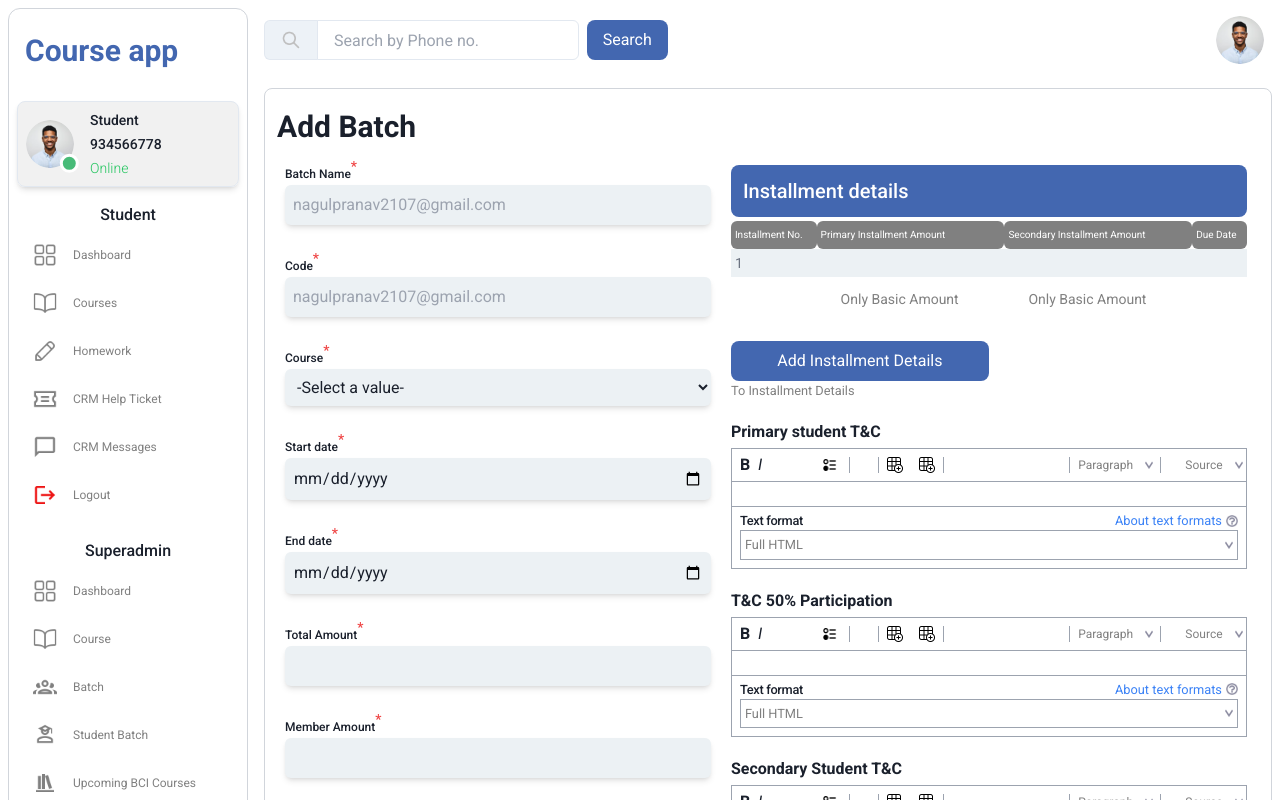
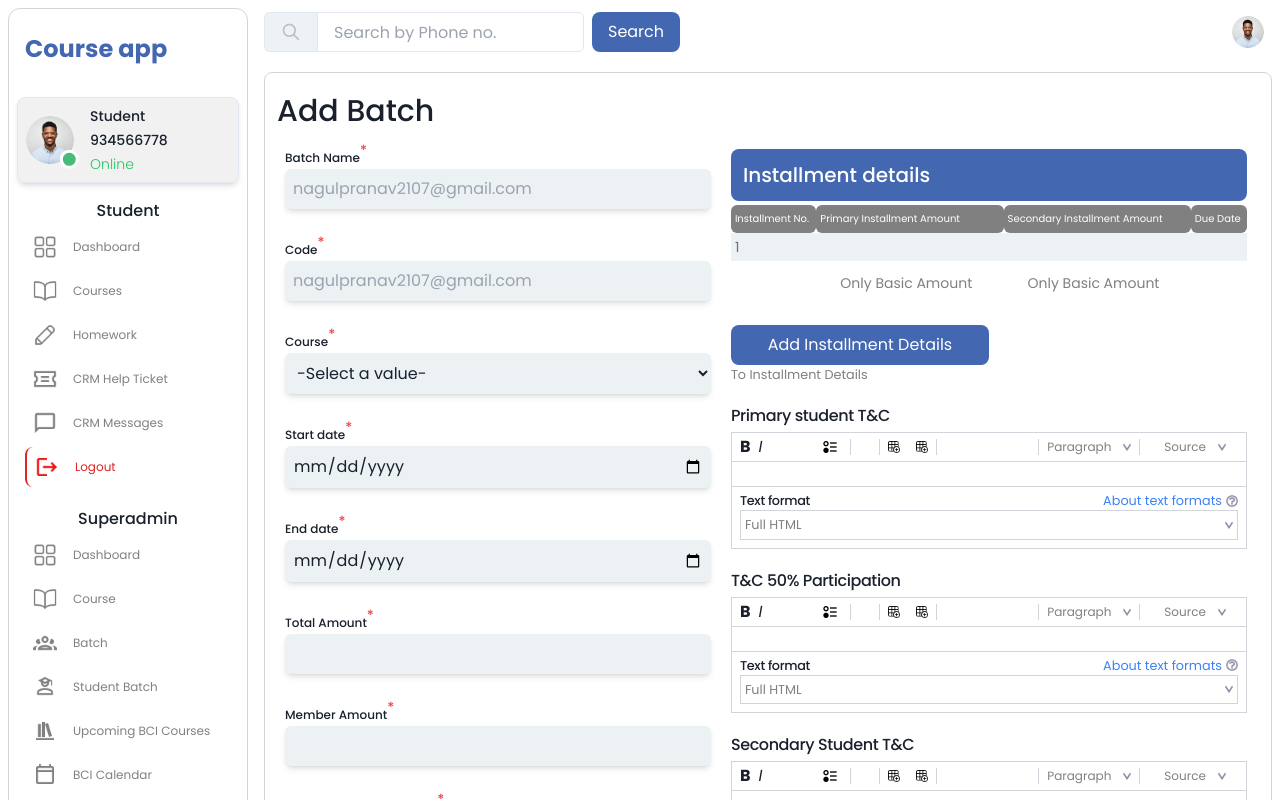
Before and after one commit to Ayushhgupta39/baaz-assignment, a React (Vite) app: page / in a window 1280 px wide. Shown: the top 800 px of the page. Built offline with nearby package versions, Linux system fonts and the light colour scheme.

Commit message:
chore: final fixes

```diff
--- a/src/App.jsx
+++ b/src/App.jsx
@@ -3,7 +3,7 @@ import Sidebar from "./components/Sidebar";
 
 function App() {
   return (
-    <div className="flex min-h-screen font-roboto">
+    <div className="flex min-h-screen font-poppins">
       <div className="w-1/5">
         <Sidebar />
       </div>
--- a/src/components/Sidebar.jsx
+++ b/src/components/Sidebar.jsx
@@ -6,7 +6,7 @@ function Sidebar() {
   return (
     <div className="flex flex-col p-2 border border-gray-300 rounded-xl gap-4 m-2">
       <div className="my-4 mx-2">
-        <h2 className="text-3xl text-custom_blue font-bold">Course app</h2>
+        <h2 className="text-2xl text-custom_blue font-semibold">Course app</h2>
       </div>
 
       <div>
--- a/src/components/dashboard/AddBatch.jsx
+++ b/src/components/dashboard/AddBatch.jsx
@@ -5,7 +5,7 @@ function AddBatch() {
   return (
     <div className="flex flex-col m-2 border border-gray-300 p-3 rounded-lg">
       <div className="my-2">
-        <h3 className="font-semibold text-3xl">Add Batch</h3>
+        <h3 className="font-medium text-3xl">Add Batch</h3>
       </div>
 
       <div className="flex ">
--- a/src/components/dashboard/DashboardNav.jsx
+++ b/src/components/dashboard/DashboardNav.jsx
@@ -22,7 +22,7 @@ function DashboardNav() {
         </div>
       </div>
       <div className="m-2">
-        <Avatar src={"images/profile-1.png"} />
+        <Avatar size={"sm"} src={"images/profile-1.png"} />
       </div>
     </div>
   );
--- a/src/components/dashboard/installment/InstallmentCard.jsx
+++ b/src/components/dashboard/installment/InstallmentCard.jsx
@@ -1,62 +1,90 @@
 function InstallmentCard({ label, id }) {
   return (
     <div className="flex flex-col my-4">
-      <label className="font-semibold my-1" htmlFor={id}>
+      <label className="font-medium my-1 tracking-tight" htmlFor={id}>
         {label}
       </label>
 
       <div className="flex flex-col">
-        <div className="flex items-center border border-gray-400">
+        <div className="flex items-center border border-gray-300">
           <div className="flex justify-between items-center gap-10">
             <div className="flex gap-2 mx-2">
               <p className="font-bold">B</p>
               <p className="italic">I</p>
             </div>
             <div className="mx-3">
-              <img className="size-4" src="tools/order.png" alt="" />
+              <img
+                className="size-4 cursor-pointer"
+                src="tools/order.png"
+                alt=""
+              />
             </div>
           </div>
 
-          <div className="p-2 w-[30px] border-l border-l-gray-400 border-r border-r-gray-400"></div>
+          <div className="p-2 w-[30px] border-l border-l-gray-300 border-r border-r-gray-300"></div>
 
           <div className="flex p-2 justify-evenly gap-4 items-center">
-            <img className="size-4" src="tools/Union.png" alt="" />
-            <img className="size-4" src="tools/Union.png" alt="" />
+            <img
+              className="size-3 cursor-pointer"
+              src="tools/Union.png"
+              alt=""
+            />
+            <img
+              className="size-3 cursor-pointer"
+              src="tools/Union.png"
+              alt=""
+            />
           </div>
 
-          <div className="p-2 w-1/4 border-l border-l-gray-400 border-r border-r-gray-400"></div>
+          <div className="p-2 w-1/5 border-l border-l-gray-300 border-r border-r-gray-300"></div>
 
-          <div className="flex text-[#808080] gap-3 items-center p-1 ml-1">
+          <div className="flex text-[#808080] gap-3 items-center p-1 ml-1 cursor-pointer">
             <div>
               <p className="text-xs ">Paragraph</p>
             </div>
 
-            <img className="size-2" src="icons/dropdown.png" alt="" />
+            <img
+              className="size-2 cursor-pointer"
+              src="icons/dropdown.png"
+              alt=""
+            />
           </div>
-          <div className="p-2 border-l border-l-gray-400 m-1"></div>
-          <div className="flex text-[#808080] gap-3 items-center p-1">
+          <div className="p-2 border-l border-l-gray-300 m-1"></div>
+          <div className="flex text-[#808080] gap-3 items-center justify-start p-1 cursor-pointer">
             <div>
               <p className="text-xs ">Source</p>
             </div>
 
-            <img className="size-2" src="icons/dropdown.png" alt="" />
+            <img
+              className="size-2 cursor-pointer"
+              src="icons/dropdown.png"
+              alt=""
+            />
           </div>
         </div>
 
-        <div className="p-3 border border-t-0 border-gray-400"></div>
+        <div className="p-3 border border-t-0 border-gray-300"></div>
 
-        <div className="border border-t-0 border-gray-400 p-1">
+        <div className="border border-t-0 border-gray-300 p-1">
           <div className="flex flex-col w-full">
             <div className="flex justify-between w-full mx-1">
               <small className="tracking-tight font-medium">Text format</small>
               <div className="flex items-center gap-1 mx-2">
                 <small className="text-blue-500">About text formats</small>
-                <img className="size-3" src="icons/help.png" alt="" />
+                <img
+                  className="size-3 cursor-pointer"
+                  src="icons/help.png"
+                  alt=""
+                />
               </div>
             </div>
-            <div className="flex m-1 mx-1 mt-0 p-1 items-center justify-between border border-gray-400">
+            <div className="flex m-1 mx-1 mt-0 p-1 cursor-pointer items-center justify-between border border-gray-300">
               <small className="text-[#808080]">Full HTML</small>
-              <img className="size-2" src="icons/dropdown.png" alt="" />
+              <img
+                className="size-2 cursor-pointer"
+                src="icons/dropdown.png"
+                alt=""
+              />
             </div>
           </div>
         </div>
--- a/src/components/sidebar/StudentSectionCard.jsx
+++ b/src/components/sidebar/StudentSectionCard.jsx
@@ -1,16 +1,18 @@
-
-
 function SidebarSectionCard({ icon, label }) {
   return (
-    <div className="flex text-[#808080] items-center gap-4 p-2 m-2 w-full text-xs cursor-pointer rounded-lg hover:bg-[#C7C7C740]">
-        <div>
-            <img className="size-6" src={icon} alt="" />
-        </div>
-        <div>
-            {label}
-        </div>
+    <div
+      className={`flex ${
+        label == "Logout" ? "text-red-600" : "text-[#808080]"
+      } items-center gap-4 p-2 m-2 my-1 w-full text-xs cursor-pointer rounded-lg hover:bg-[#C7C7C740] ${
+        label == "Logout" ? "border-l-2 border-l-red-600" : ""
+      }`}
+    >
+      <div>
+        <img className="size-6" src={icon} alt="" />
+      </div>
+      <div>{label}</div>
     </div>
-  )
+  );
 }
 
-export default SidebarSectionCard
+export default SidebarSectionCard;
--- a/src/index.css
+++ b/src/index.css
@@ -1,4 +1,4 @@
-@import url('https://fonts.googleapis.com/css2?family=Roboto:ital,wght@0,100;0,300;0,400;0,500;0,700;0,900;1,100;1,400&display=swap');
+@import url('https://fonts.googleapis.com/css2?family=Poppins:ital,wght@0,100;0,300;0,400;0,500;0,700;0,800;0,900;1,100;1,400&display=swap');
 
 @tailwind base;
 @tailwind components;
--- a/tailwind.config.js
+++ b/tailwind.config.js
@@ -7,7 +7,7 @@ export default {
   theme: {
     extend: {
       fontFamily: {
-        roboto: ['Roboto', 'sans-serif'],
+        poppins: ['Poppins', 'sans-serif'],
       },
       colors: {
         custom_blue: "#4367B0",
```
